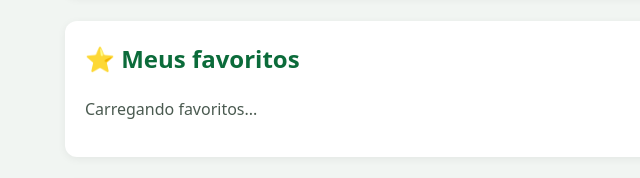
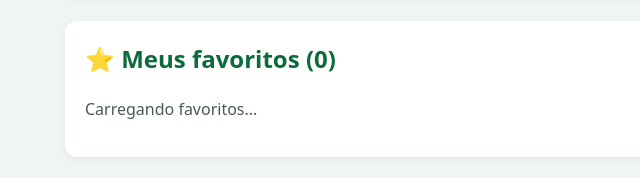
Before and after one commit to Gust4voRSS/bootcamp2-appTimes, a plain HTML site: page index.html in a window 1280 px wide. Shown: the part 324-502 px from the top of the page, 141-781 px from the left. Drawn offline with Linux system fonts and the light colour scheme; a script that the page names is missing.

Commit message:
Adiciona contador de favoritos

```diff
--- a/index.html
+++ b/index.html
@@ -24,7 +24,7 @@
     </section>
 
     <section class="painel">
-      <h2>⭐ Meus favoritos</h2>
+      <h2>⭐ Meus favoritos (<span id="contador">0</span>)</h2>
       <div id="lista-favoritos" class="resultado">
         <p class="carregando">Carregando favoritos...</p>
       </div>
```
